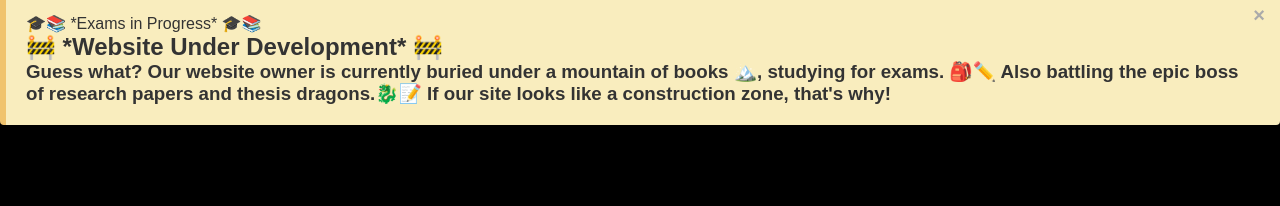
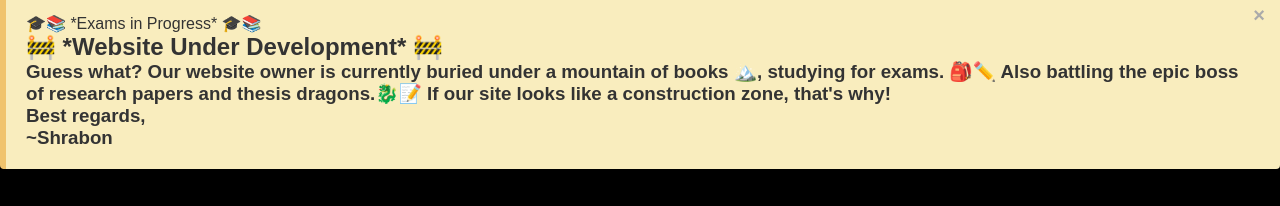
Before and after one commit to shrabonbiswas/its-shrabon, a plain HTML site: page index.html in a window 1280 px wide. Shown: the part 806-1012 px from the top of the page. Drawn offline with Linux system fonts and the light colour scheme.

Commit message:
index.html

```diff
--- a/index.html
+++ b/index.html
@@ -38,6 +38,8 @@
 
 
                 <h3>Guess what? Our website owner is currently buried under a mountain of books 🏔️, studying for exams. 🎒✏️ Also battling the epic boss of research papers and thesis dragons.🐉📝 If our site looks like a construction zone, that's why!</h3>
+             <h3>Best regards,</h3>
+                <h3>~Shrabon</h3>
         </div>
         <!-------------about------------->
 <div id="about">
```
